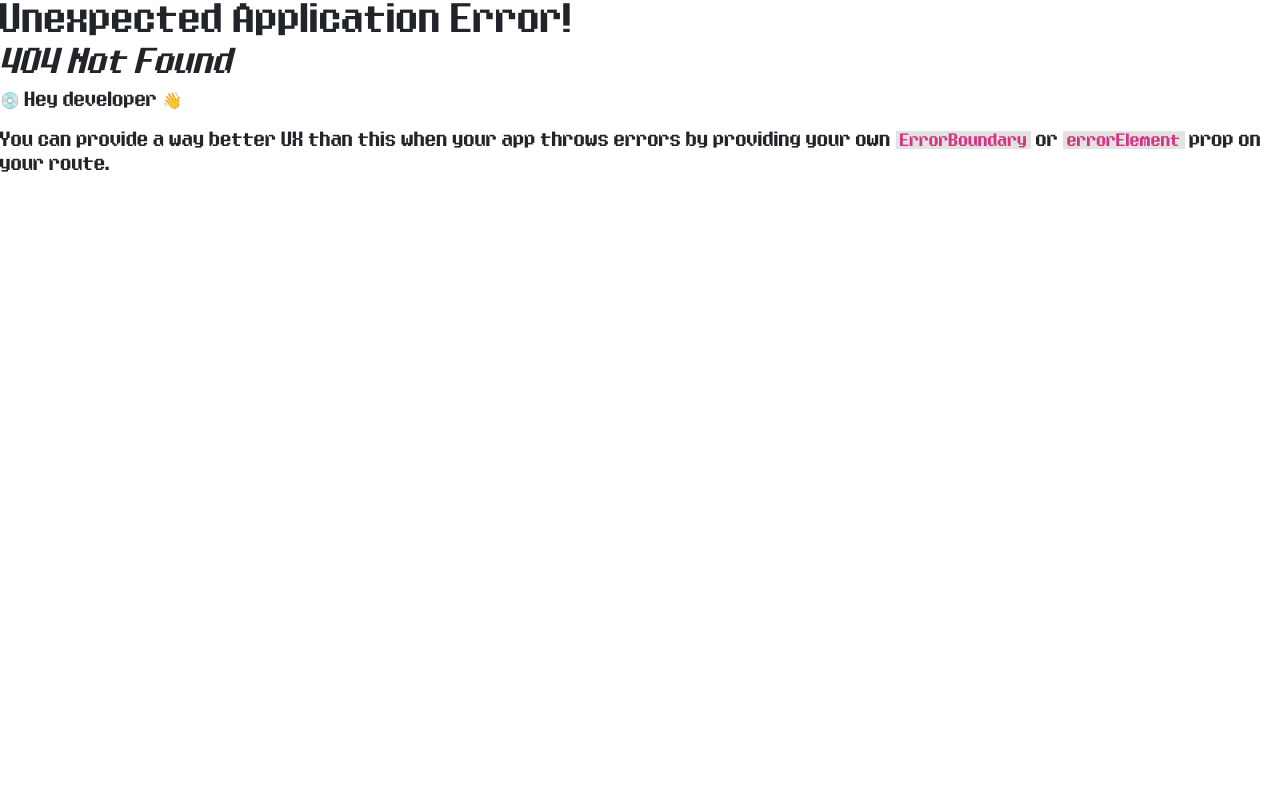
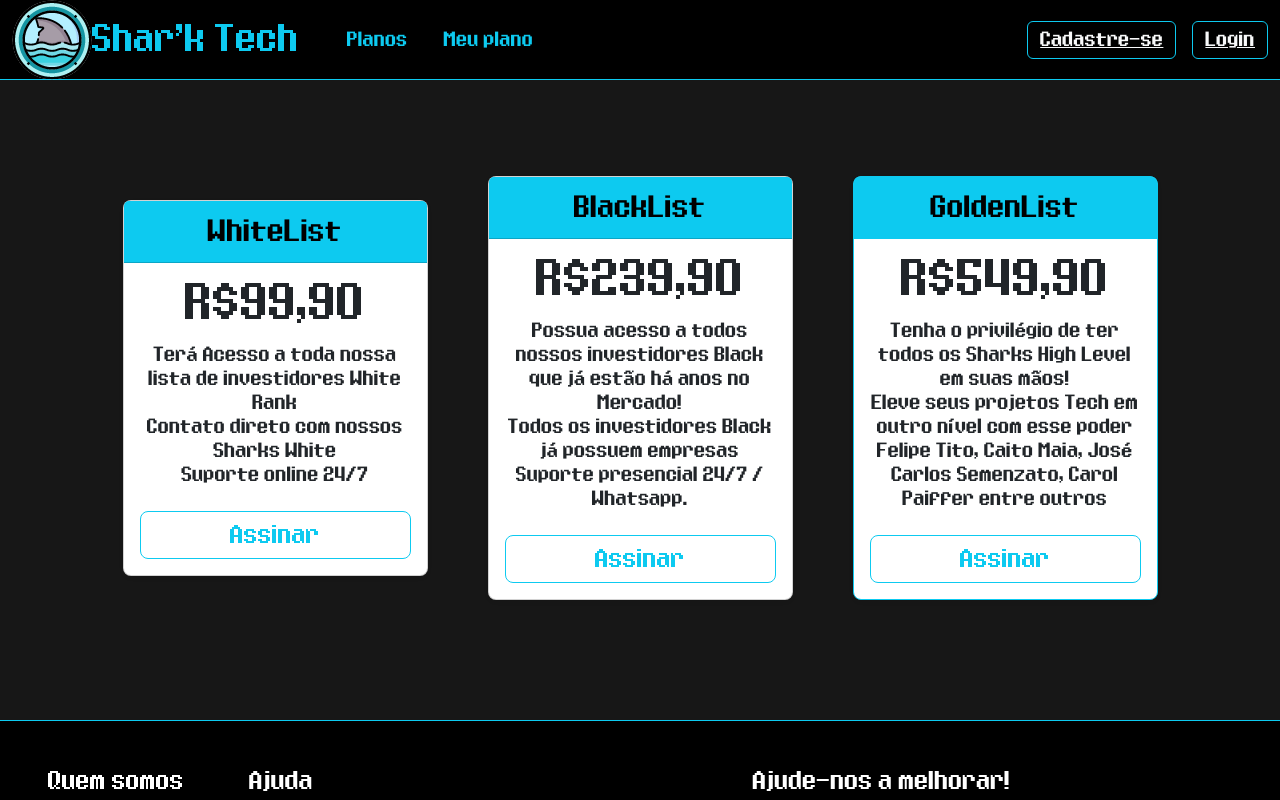
Before and after one commit to GabeOP/CRUD, a React (Vite) app in the folder frontend/: page / in a window 1280 px wide. Before the commit this address had no page. Shown: the top 800 px of the page. Built offline with nearby package versions, Linux system fonts and the light colour scheme.

Commit message:
correçoes header/footer

```diff
--- a/frontend/src/components/Footer.jsx
+++ b/frontend/src/components/Footer.jsx
@@ -69,7 +69,7 @@ export default function Footer() {
 
           <div className="col-md-5 offset-md-3 mb-3">
             <form>
-              <h5 id="h5Footer">Ajude Nós a Melhorar-mos!</h5>
+              <h5 id="h5Footer">Ajude-nos a melhorar!</h5>
               <p>Receba todo mês o que há de novo e emocionante de nós.</p>
               <div className="d-flex flex-column flex-sm-row w-100 gap-2">
                 <label className="visually-hidden">
--- a/frontend/src/components/Header.jsx
+++ b/frontend/src/components/Header.jsx
@@ -1,6 +1,6 @@
 import { Link } from 'react-router-dom';
 import '../../style/Header.css'
-import Logo from '../../public/logo.png'
+import Logo from '../../img/logo.png'
 
 export default function Header() {
   return (
@@ -8,7 +8,7 @@ export default function Header() {
       <nav id='navHeader' className="bg-black navbar navbar-expand-md">
         <div className="container-fluid" id="container-navbar">
           <img id='imgLogo' src={Logo} alt="" />
-          <Link to={'/planos'} className="text-info navbar-brand " id='tituloHeader'>Shar'k Tech</Link>
+          <Link to={'/'} className="text-info navbar-brand " id='tituloHeader'>Shar'k Tech</Link>
           <button
             className="bg-info navbar-toggler"
             type="button"
@@ -23,7 +23,7 @@ export default function Header() {
           <div className="collapse navbar-collapse" id="navbarNavDropdown">
             <ul id='ulHeader' className="navbar-nav me-auto mb-2 mb-md-0">
               <li className="nav-item">
-                <Link className="text-info nav-link" to={'/planos'}>
+                <Link className="text-info nav-link" to={'/'}>
                   Planos
                 </Link>
               </li>
--- a/frontend/src/main.jsx
+++ b/frontend/src/main.jsx
@@ -11,7 +11,7 @@ import Assinatura from './components/Assinatura';
 
 const router = createBrowserRouter([
   {
-    path: "/planos",
+    path: "/",
     element: <App/>
   },
   {
```
